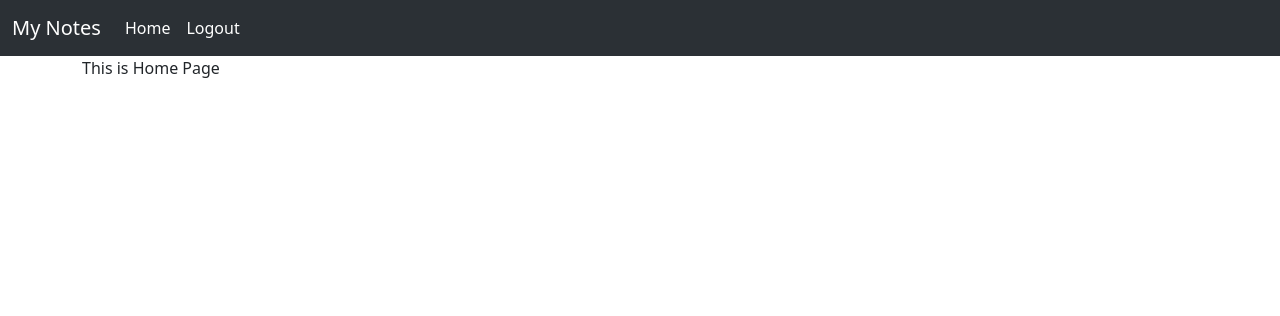
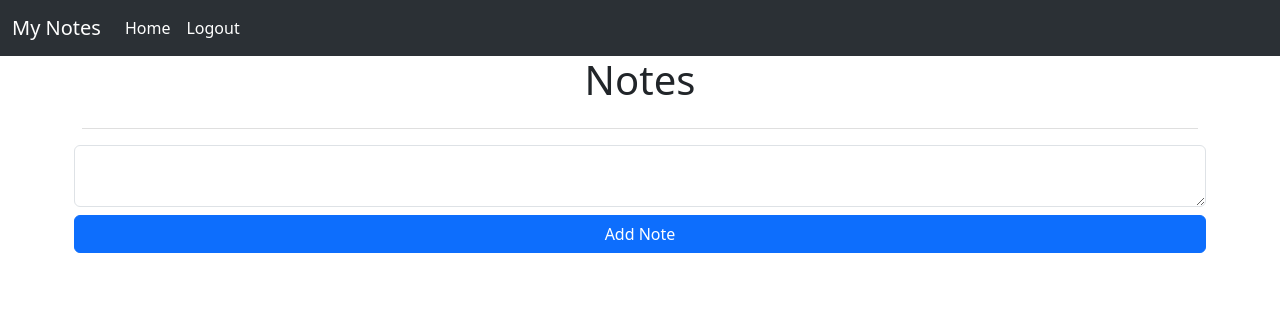
Before and after one commit to sdglitched/flask-notes-app, a Flask app: page / in a window 1280 px wide. Shown: the top 316 px of the page. Run offline with Flask 3, Linux system fonts and the light colour scheme; the visitor is signed in with stand-in values (Sample User, id 1); data that the repository does not hold is empty.

Commit message:
Added functionality for taking notes

```diff
--- a/webapp/templates/home.html
+++ b/webapp/templates/home.html
@@ -5,5 +5,17 @@
 {% endblock %}
 
 {% block content %}
-    This is Home Page
+    <h1 style="text-align: center;">Notes</h1>
+    <ul class="list-group list-group-flush" id="notes">
+        {% for note in user.note %}
+            <li class="list-group-item">
+                {{ note.note }}
+            </li>
+        {% endfor %}
+    </ul>
+    <hr style="color: gray;">
+    <form class="row gy-2 gx-3 align-items-center" method="POST">
+        <textarea name="note" id="note" class="form-control"></textarea>
+        <button type="submit" class="btn btn-primary">Add Note</button>
+    </form>
 {% endblock %}
--- a/webapp/views.py
+++ b/webapp/views.py
@@ -1,10 +1,17 @@
-from flask import Blueprint, render_template
+from flask import Blueprint, render_template, request, flash
 from flask_login import login_required, current_user
-
+from .models import Note
+from webapp import db
 
 views = Blueprint('views',__name__)
 
-@views.route('/')
+@views.route('/', methods=['GET', 'POST'])
 @login_required
 def home():
+    if request.method == 'POST':
+        note = request.form.get('note')
+        new_note = Note(note = note, user_id = current_user.id)
+        db.session.add(new_note)
+        db.session.commit()
+        flash('Note added!', category = 'success')
     return render_template("home.html", user = current_user)
```
